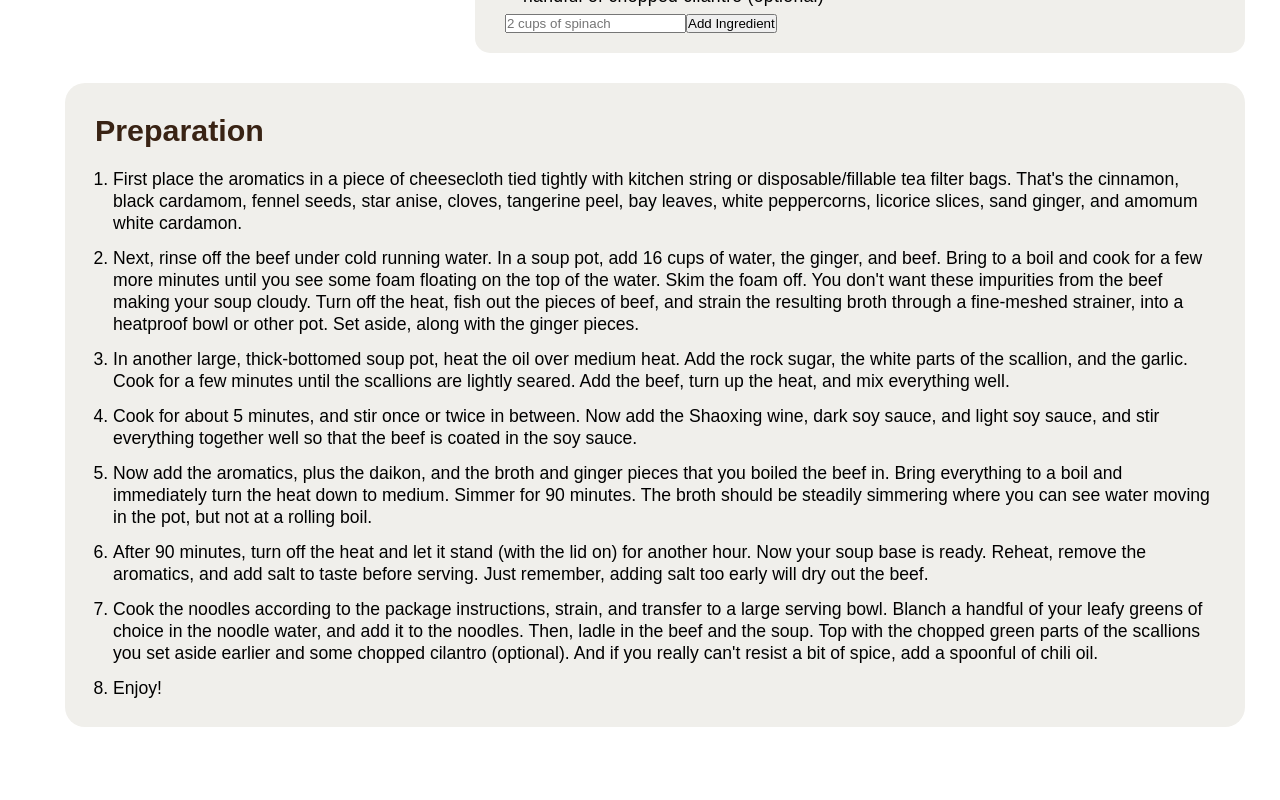
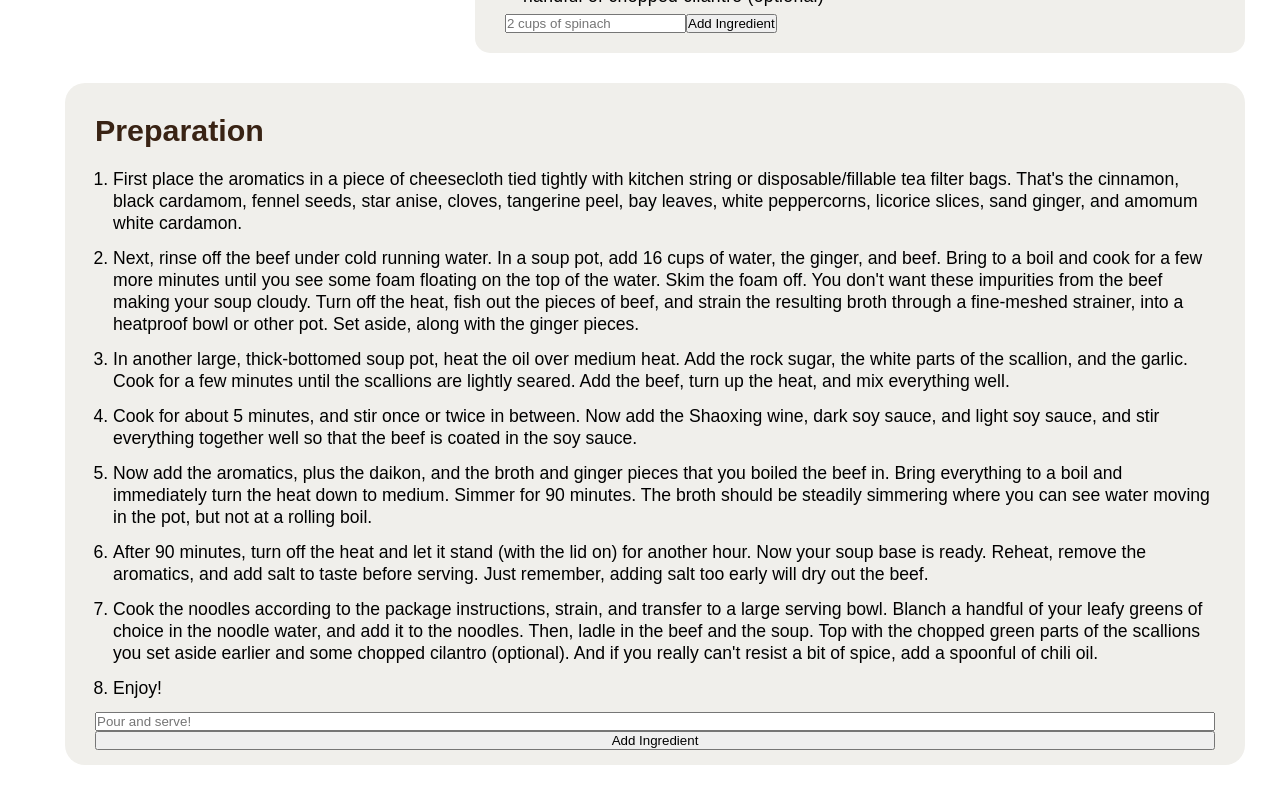
Before and after one commit to hack4impact-calpoly/bootcamp-project-2022, a React (Create React App) app in the folder milestone3/frontend/: page /recipe/0 in a window 1280 px wide. Shown: the part 1086-1886 px from the top of the page. Before the commit the page ends 1848 px from the top, so only its background shows below. Built offline with nearby package versions, Linux system fonts and the light colour scheme.

Commit message:
added option to add instructions to recipe page

```diff
--- a/milestone3/frontend/src/components/RecipePage.tsx
+++ b/milestone3/frontend/src/components/RecipePage.tsx
@@ -8,6 +8,8 @@ export default function RecipePage() {
     const recipe = recipes[Number(id)];
     const [newIngredient, setNewIngredient] = useState('');
     const [allIngredients, setAllIngredients] = useState(recipe.ingredients)
+    const [newInstruction, setNewInstruction] = useState('');
+    const [allInstructions, setAllInstructions] = useState(recipe.instructions)
 
     return (
         <div className='recipe-page'>
@@ -39,10 +41,18 @@ export default function RecipePage() {
             <div className="preparation">
                 <h2>Preparation</h2>
                 <ol>
-                    {recipe.instructions.map((item, idx) => (
+                    {allInstructions.map((item, idx) => (
                         <li key={idx}>{item}</li>
                     ))}
                 </ol>
+                <input
+                    placeholder='Pour and serve!'
+                    value={newInstruction}
+                    onChange={(e: ChangeEvent<HTMLInputElement>) => setNewInstruction(e.target.value)}
+                />
+                <button onClick={() => setAllInstructions([...allInstructions, newInstruction])}>
+                    Add Ingredient
+                </button>
             </div>
         </div>
     )
```
